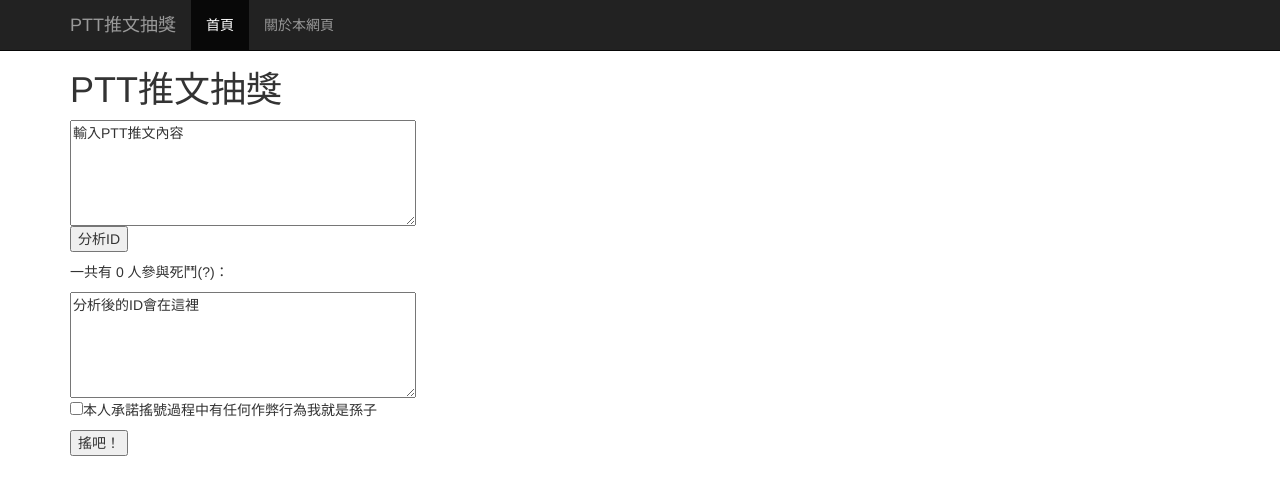
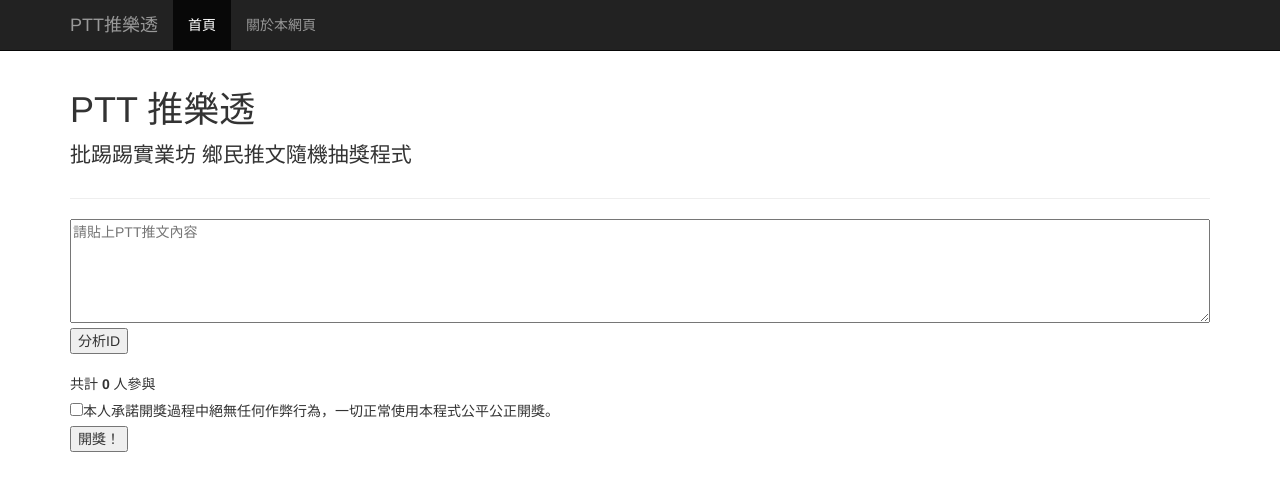
Before and after one commit to howar31/PTTLottery, a plain HTML site: page index.html in a window 1280 px wide. Drawn offline with Linux system fonts and the light colour scheme.

Commit message:
Basic transfer complete. Updat RegExp for more specific fields.

```diff
--- a/index.css
+++ b/index.css
@@ -1,3 +1,23 @@
 body {
 	padding-top: 50px;
 }
+
+.row {
+	margin-top: 5px;
+	margin-bottom: 5px;
+}
+
+.row-block {
+	margin-top: 15px;
+	margin-bottom: 15px;
+}
+
+#pushcontent {
+	min-width: 100%;
+	max-width: 100%;
+	min-height: 104px;
+}
+
+#idCount {
+	font-weight: bold;
+}
--- a/index.html
+++ b/index.html
@@ -24,7 +24,7 @@
 				<span class="icon-bar"></span>
 				<span class="icon-bar"></span>
 			</button>
-			<a class="navbar-brand" href="#">PTT推文抽獎</a>
+			<a class="navbar-brand" href="#">PTT推樂透</a>
 		</div>
 		<div class="collapse navbar-collapse">
 			<ul class="nav navbar-nav">
@@ -36,15 +36,40 @@
 </div>
 
 <div class="container">
-	<h1>PTT推文抽獎</h1>
+	<div class="page-header" id="header">
+		<h1 id="header-title">PTT 推樂透</h1>
+		<p class="lead" id="header-subtitle">批踢踢實業坊 鄉民推文隨機抽獎程式</p>
+	</div>
 
-	<textarea id="pushcontent" cols="40" rows="5">輸入PTT推文內容</textarea>
-	<p><input type=button value="分析ID" onclick="parseIDs()"></p>
-	<p>一共有 <span id="idCount">0</span> 人參與死鬥(?)：</p>
-	<textarea id="idStr" cols="40" rows="5" readonly>分析後的ID會在這裡</textarea>
-	<p><input type="checkbox" id="nocheat">本人承諾搖號過程中有任何作弊行為我就是孫子</p>
-	<p><input type=button value="搖吧！" onclick="roll()"></p>
-	<p id="result"></p>
+	<div class="row-block" id="data-input">
+	<div class="row">
+		<div class="col-xs-12"><textarea id="pushcontent" placeholder="請貼上PTT推文內容"></textarea></div>
+	</div>
+	<div class="row">
+		<div class="col-xs-12"><input type="button" value="分析ID" onclick="parseIDs()"></div>
+	</div>
+	</div><!-- #data-input -->
+
+	<div class="row-block" id="data-output">
+	<div class="row" id="idStr">
+	</div>
+	<div class="row">
+		<div class="col-xs-12">共計 <span id="idCount">0</span> 人參與</div>
+	</div>
+	<div class="row">
+		<div class="col-xs-12"><input type="checkbox" id="nocheat">本人承諾開獎過程中絕無任何作弊行為，一切正常使用本程式公平公正開獎。</div>
+	</div>
+	<div class="row">
+		<div class="col-xs-12"><input type="button" value="開獎！" onclick="roll()"></div>
+	</div>
+	</div><!-- #data-output -->
+
+	<div class="row-block" id="data-result">
+	<div class="row">
+		<div class="col-xs-12"><span id="result"></div>
+	</div>
+	</div><!-- #data-result -->
+
 </div><!-- /.container -->
 
 <script>
--- a/index.js
+++ b/index.js
@@ -2,12 +2,14 @@ var idList = [];
 
 function parseIDs() {
 	//parse ID
-    var regex = /[推→] ([A-Za-z0-9]+):.*[\s\S]/g;
+	var pushtype = '推→';
+	var regex = new RegExp('([' + pushtype + ']) ([A-Za-z0-9]+):(.*[^\\s])[\\s]+([0-9]+/[0-9]+)[\\s]+([0-9]+:[0-9]+)', 'g');
 	var content = document.getElementById('pushcontent').value;
 	var result;
 	idList = [];
 	while(result = regex.exec(content)) {
-        idList.push(result[1]);
+console.log(result);
+		idList.push(result[2]);
 	}
 	idList = unique(idList);
 
@@ -17,7 +19,7 @@ function parseIDs() {
 	//update ID List
 	var idString = '';
 	for (var i in idList) {
-      idString += idList[i] + ' ';
+		idString += '<div class="col-xs-3">' + idList[i] + '</div>';
 	}
 	document.getElementById('idStr').innerHTML = idString;
 }
```
Lines whose indentation alone changed are shown as unchanged.
